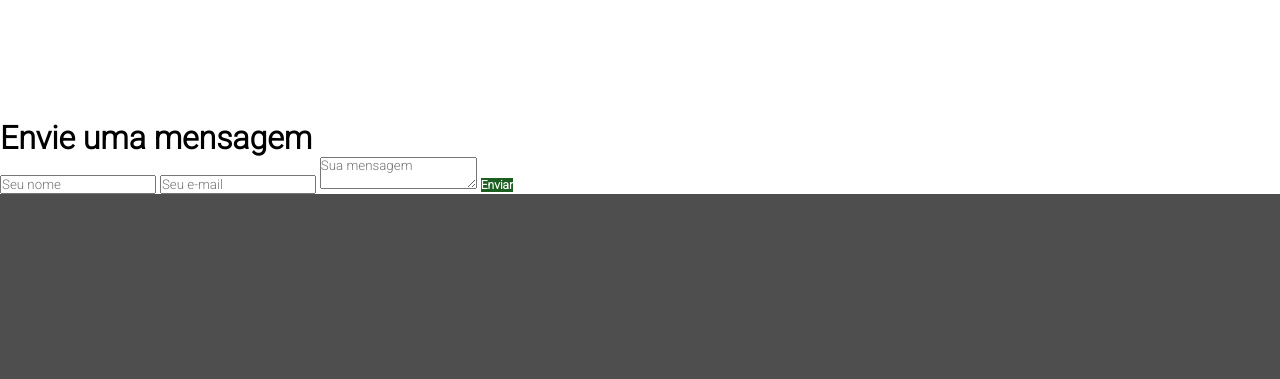
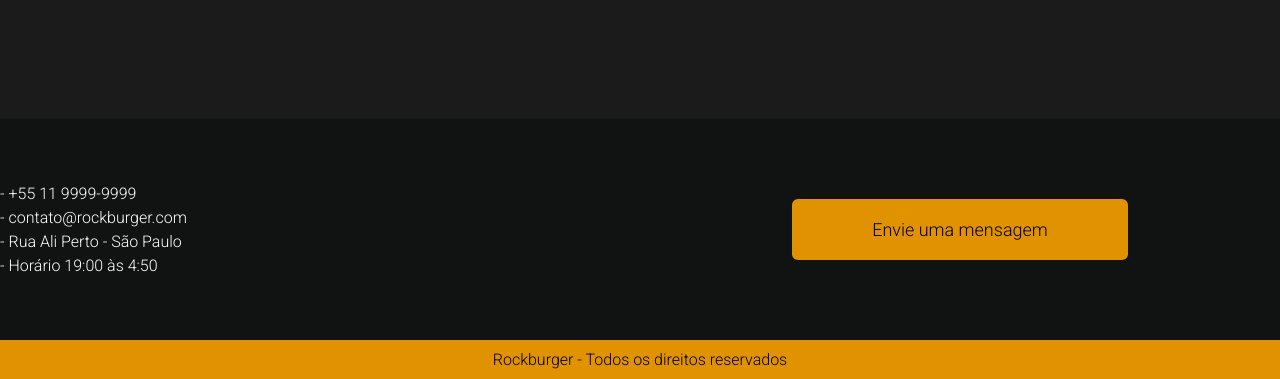
Before and after one commit to leonardomath/rock_burguer, a Flask app: template src/templates/index.html in a window 1280 px wide. Shown: the part 761-1140 px from the top of the page. Before the commit the page ends 955 px from the top, so only its background shows below. Run offline with Flask 2, Linux system fonts and the light colour scheme; the template is opened without the code that fills it, so the values that code supplies are empty; parts of the project's set-up code (start-up, migrations or seed data) failed here and were passed over.

Commit message:
feito tudooooooo

```diff
--- a/src/routes.py
+++ b/src/routes.py
@@ -67,8 +67,9 @@ def dashboard():
 @app.route('/dashboard/mensagens')
 def mensagens():
     mensagens = Mensagens.query.all()
+    visitas = Visitas.query.count()
 
-    return render_template('mensagens.html', mensagens=mensagens)
+    return render_template('mensagens.html', mensagens=mensagens, visitas=visitas, mensagem=True)
 
 @app.route('/contato')
 def contato():
--- a/src/static/css/style.css
+++ b/src/static/css/style.css
@@ -6,6 +6,10 @@
     list-style: none;
     text-decoration: none;
     font-family: 'Roboto', sans-serif;
+}
+
+body {
+    background: #1B1B1C;
 }
 
 /* classes */
@@ -18,6 +22,12 @@
     justify-content: space-between;
     align-items: center;
 }
+
+.right {
+    text-align: center;
+    padding-top: 20px;
+}
+
 .column{
     display: flex;
     flex-direction: column;
@@ -71,15 +81,29 @@ header a{
 
 .contador_visitas {
     padding: 20px;
-    border: 1px solid #424242;
+    /* border: 1px solid #424242; */
     margin: 20px 0px;
     color: #424242;
+    background: #111212;
+    display: grid;
+    grid-template-columns: 1fr 1fr;
+}
+
+.acoes {
+    text-align: right;
+    padding-top: 10px;
+}
+
+.acoes a {
+    color: #fff;
+    margin: 0 10px;
 }
 
 .form_lanche {
     width: 100%;
     max-width: 250px;
     margin: 0 auto;
+    color: #fff;
 }
 
 .form_lanche input, .form_lanche textarea {
@@ -98,9 +122,9 @@ input[type=submit] {
     font-size: 12px;
     border: none;
     cursor: pointer;
-    background: #1B5E20;
+    background: #E19200;
     font-weight: bold;
-    color: #fff;
+    color: #000;
 }
 
 .btn-remover {
@@ -125,7 +149,10 @@ input[type=submit] {
     width: 100%;
     max-width: 300px;
     height: 310px;
-    border: 1px solid #424242;
+    /* background: #E19200; */
+    background: #111212;
+    /* color: #111212; */
+    color: #fff;
 }
 
 .box-img {
@@ -150,3 +177,125 @@ input[type=submit] {
     top: 10px;
     right: 10px;
 }
+
+.form_contato{
+    width: 100%;
+    max-width: 400px;
+    /* margin: 60px auto; */
+    display: flex;
+    flex-direction: column;
+    align-items: center;
+    position: absolute;
+    left: 50%;
+    top: 50%;
+    transform: translate(-50%, -50%);
+    background: #111212;
+    padding: 60px;
+    border-radius: 40px;
+}
+
+.form_contato input {
+    height: 40px;
+}
+
+.form_contato input, .form_contato textarea {
+    width: 100%;
+    max-width: 250px;
+    border: none;
+    border-radius: 5px;
+    padding: 5px;
+    margin: 5px 0;
+}
+
+.info {
+    background: #111212;
+}
+
+.sobre {
+    display: grid;
+    grid-template-columns: 1fr 1fr;
+    padding: 60px 0;
+}
+
+.endereco {
+    color: #fff;
+}
+
+.endereco p {
+    margin: 5px 0;
+}
+
+.btn-message {
+    padding: 20px 80px;
+    background: #E19200;
+    border: none;
+    font-size: 18px;
+    cursor: pointer;
+    border-radius: 6px;
+}
+
+.overlay {
+    width: 100%;
+    height: 100%;
+    z-index: 9999;
+    background: rgba(0, 0, 0, 0.5);
+    position: fixed;
+    top: 0;
+    left: 0;
+    display: none;
+}
+
+footer {
+    background: #E19200;
+    padding: 10px 0;
+    text-align: center;
+    color: #000;
+}
+
+.fechar {
+    position: relative;
+    right: -170;
+    top: -40;
+    border: none;
+    padding: 5px 9px;
+    border-radius: 100%;
+    background: #E19200;
+    cursor: pointer;
+}
+
+
+.dashboard-login {
+    position: absolute;
+    left: 50%;
+    top: 50%;
+    transform: translate(-50%, -50%);
+    display: flex;
+    flex-direction: column;
+}
+
+.dashboard-login input {
+    width: 280px;
+    height: 40px;
+    margin: 2px 0px;
+    padding-left: 5px;
+}
+
+.box-mensagem {
+    width: 100%;
+    padding: 10px;
+    background: #111212 ;
+    color: #fff;
+    display: grid;
+    grid-template-columns: 15% 85%;
+    margin: 10px 0;
+}
+
+.mensagem {
+    padding-top: 5px;
+}
+
+.title {
+    color: #E19200;
+    text-align: center;
+    margin-bottom: 10px;
+}
--- /dev/null
+++ b/src/static/js/script.js
@@ -0,0 +1,9 @@
+function abrir_formulario() {
+    overlay = document.querySelector('.overlay')
+    overlay.style.display = 'block'
+}
+
+function fecharForm() {
+    overlay = document.querySelector('.overlay')
+    overlay.style.display = 'none'
+}
--- a/src/templates/dashboard.html
+++ b/src/templates/dashboard.html
@@ -1,10 +1,10 @@
 {% extends 'layout.html' %}
 
 {% block content %}
-<a class="btn-sair" href="/dashboard/sair">Sair</a>
+
 
 <div class="container">
-    <div class="contador_visitas"><h1>Total de visitas: {{visitas}}</h1></div>
+    {% include 'menu.html' %}
     <form class="form_lanche" action="/dashboard/novo_produto" method="POST" enctype="multipart/form-data">
         <h2>Cadastrar novo lanche</h2>
         <input type="text" placeholder="Titulo" name="titulo">
--- a/src/templates/dashboard_login.html
+++ b/src/templates/dashboard_login.html
@@ -1,7 +1,8 @@
 {% extends 'layout.html' %}
 
 {% block content %}
-<form action="/dashboard/login" method="POST">
+<form action="/dashboard/login" method="POST" class="dashboard-login">
+    <h1 class="title">RockBurger</h1>
     <input type="text" name="usuario" placeholder="Usúario">
     <input type="password" name="senha" placeholder="Senha">
     <input type="submit" value="Entrar">
--- a/src/templates/header.html
+++ b/src/templates/header.html
@@ -7,9 +7,9 @@
         <div class="nav-superior">
             <nav>
                 <ul class="row">
-                    <li><a href="#">Reservar mesa</a></li>
+                    <!-- <li><a href="#">Reservar mesa</a></li>
                     <li><a href="#">Trabalhe conosco</a></li>
-                    <li><a href="#" class="btn-link-login">Login</a></li>
+                    <li><a href="#" class="btn-link-login">Login</a></li> -->
                 </ul>
             </nav>
         </div>
--- a/src/templates/index.html
+++ b/src/templates/index.html
@@ -14,19 +14,29 @@
         {% include 'lanches.html' %}
     </div>
 
-    <div class="local">
+    <section class="info">
+        <div class="container sobre">
+            <div class="endereco">
+                <p>- +55 11 9999-9999</p>
+                <p>- contato@rockburger.com</p>
+                <p>- Rua Ali Perto - São Paulo</p>
+                <p>- Horário 19:00 às 4:50 <span class="status"></span></p>
+            </div>
+            <div class="right">
+                <button class="btn-message" onclick="abrir_formulario()">Envie uma mensagem</button>
+            </div>
+        </div>
+    </section>
 
+    <div class="overlay">
+        <form class="form_contato" action="/nova_mensagem" method="POST">
+            <button type="button" class="fechar" onclick="fecharForm()">X</button>
+            <input type="text" name="nome" placeholder="Seu nome">
+            <input type="email" name="email" placeholder="Seu e-mail">
+            <textarea name="mensagem" placeholder="Sua mensagem"></textarea>
+            <input type="submit" value="Enviar">
+        </form>
     </div>
 
-    <div class="contato">
-        <div class="container">
-            <form action="/nova_mensagem" method="POST">
-                <h1>Envie uma mensagem</h1>
-                <input type="text" name="nome" placeholder="Seu nome">
-                <input type="email" name="email" placeholder="Seu e-mail">
-                <textarea name="mensagem" placeholder="Sua mensagem"></textarea>
-                <input type="submit" value="Enviar">
-            </form>
-        </div>
-    </div>
+    <footer>Rockburger - Todos os direitos reservados</footer>
 {% endblock %}
--- a/src/templates/layout.html
+++ b/src/templates/layout.html
@@ -11,5 +11,7 @@
 </head>
 <body>
     {% block content %}{% endblock %}
+
+    <script src="{{ url_for('static', filename='js/script.js') }}"></script>
 </body>
 </html>
```
Also changed, not shown: src/templates/mensagens.html (+13 -2 lines), src/templates/menu.html (added, +13 -0 lines).
